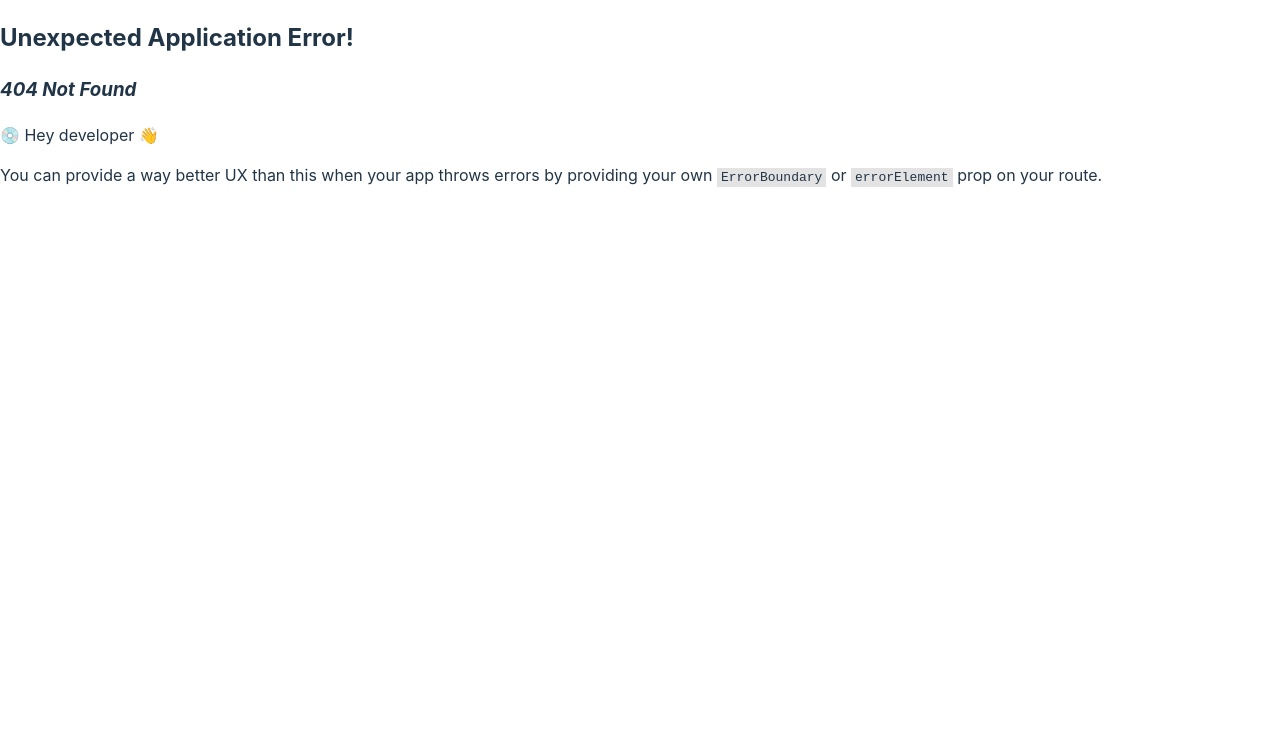
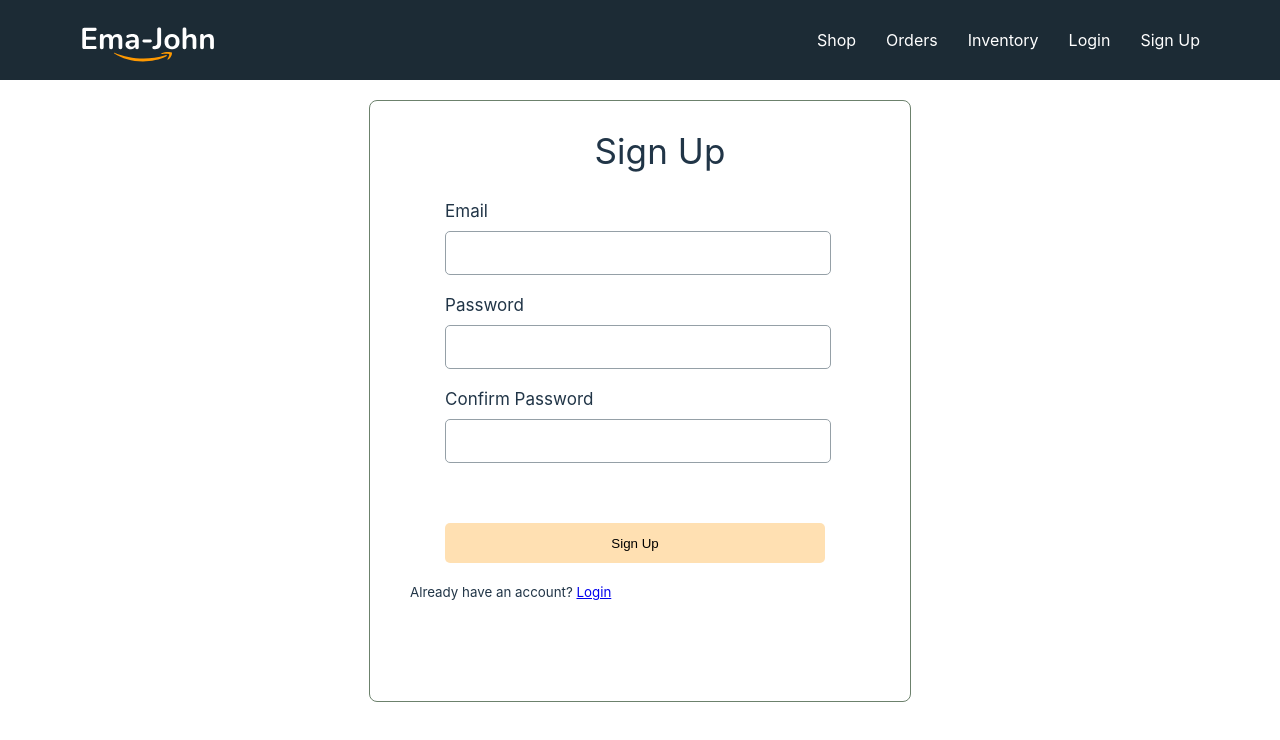
Before and after one commit to aplloshahriar/amazzon-simple, a React (Vite) app: page /signup in a window 1280 px wide. Before the commit this address had no page. Shown: the top 740 px of the page. Built offline with nearby package versions, Linux system fonts and the light colour scheme; no server answers.

Commit message:
login and signup added

```diff
--- a/package.json
+++ b/package.json
@@ -12,6 +12,7 @@
     "@fortawesome/fontawesome-svg-core": "^6.3.0",
     "@fortawesome/free-solid-svg-icons": "^6.3.0",
     "@fortawesome/react-fontawesome": "^0.2.0",
+    "firebase": "^9.21.0",
     "localforage": "^1.10.0",
     "match-sorter": "^6.3.1",
     "react": "^18.2.0",
--- a/src/components/Header/Header.css
+++ b/src/components/Header/Header.css
@@ -17,3 +17,7 @@ nav.header a{
 nav.header a:hover{
     color: orange;
 }
+
+.color{
+    color: white;
+}
--- a/src/components/Header/Header.jsx
+++ b/src/components/Header/Header.jsx
@@ -1,18 +1,30 @@
-import React from 'react';
+import React, { useContext } from 'react';
 import './Header.css';
 import logo from '../../images/Logo.svg';
 import { Link } from 'react-router-dom';
+import { AuthContext } from '../provider/AuthProvider';
 
 const Header = () => {
+    const { user, logOut } = useContext(AuthContext);
+    const handleLogOut = () => {
+        logOut()
+        .then(result=>{})
+        .catch(error=>console.error(error))
+    }
+
     return (
         <nav className='header'>
-           <img src={logo} />
-           <div>
-            <Link to="/">shop</Link>
-            <Link to="/orders">Orders</Link>
-            <Link to="/inventory">inventory</Link>
-            <Link to="/login">login</Link>
-           </div>
+            <img src={logo} />
+            <div>
+                <Link to="/">Shop</Link>
+                <Link to="/orders">Orders</Link>
+                <Link to="/inventory">Inventory</Link>
+                <Link to="/login">Login</Link>
+                <Link to="/signup">Sign Up</Link>
+                {
+                    user && <span>    <small>  welcome {user.email}  </small> <button className='color' onClick={handleLogOut}>Sign Out</button></span>
+                }
+            </div>
 
         </nav>
     );
--- /dev/null
+++ b/src/components/Login/Login.css
@@ -0,0 +1,64 @@
+.form-container {
+    width: 500px;
+    height: 600px;
+    margin: 20px auto;
+    /* background: white; */
+    border: 1px solid rgb(108, 129, 108);
+    border-radius: 8px;
+    padding-left: 40px;
+
+}
+
+.form-title {
+    /* font-family: 'Lato'; */
+    font-style: normal;
+    font-weight: 400;
+    font-size: 35px;
+    line-height: 42px;
+    /* identical to box height */
+
+    letter-spacing: 0.0025em;
+
+    /* color: #2A414F; */
+    text-align: center;
+}
+
+.form-control {
+    margin-bottom: 20px;
+}
+
+.form-control label {
+    display: block;
+    font-style: normal;
+    font-weight: 400;
+    font-size: 17px;
+    line-height: 20px;
+    letter-spacing: 0.0015em;
+    margin-bottom: 10px;
+    margin-left: 35px;
+    /* color: #2A414F; */
+}
+
+.form-control input {
+    width: 380px;
+    height: 40px;
+    margin-left: 35px;
+
+    border: 1px solid #95A0A7;
+    border-radius: 5px;
+    font-size: 1.5em;
+}
+
+.btn-submit {
+    width: 380px;
+    height: 40px;
+    margin-left: 35px;
+    background: rgba(255, 153, 0, 0.3);
+    border-radius: 5px;
+    border: none;
+    margin-top: 40px;
+}
+
+.btn-submit:hover{
+    background: rgba(255, 153, 0, 0.6);
+}
--- a/src/components/Login/Login.jsx
+++ b/src/components/Login/Login.jsx
@@ -1,9 +1,52 @@
-import React from 'react';
+import React, { useContext } from 'react';
+import './Login.css'
+import { Link } from 'react-router-dom';
+import { AuthContext } from '../provider/AuthProvider';
 
 const Login = () => {
+
+    const {signIn}=useContext(AuthContext);
+    const handleLogIn=(event)=>{
+        event.preventDefault();
+
+        const form=event.target;
+        const email=form.email.value;
+        const password=form.password.value;
+
+        console.log(email,password)
+
+        signIn(email,password)
+        .then(result=> {
+            // Signed in
+            const loggedUser = result.user;
+            console.log(loggedUser);
+            form.reset();
+        })
+
+        .catch(error=> {
+            console.log(error);
+            setError(error.message);
+        })
+    }
+
+
+
+
     return (
-        <div>
-            <h3>login</h3>
+        <div className='form-container'>
+            <h2 className='form-title'>Login</h2>
+            <form onSubmit={handleLogIn}>
+                <div className="form-control">
+                    <label htmlFor="email">Email</label>
+                    <input type="email" name="email" id="" required/>
+                </div>
+                <div className="form-control">
+                    <label htmlFor="password">Password</label>
+                    <input type="password" name="password" id="" required/>
+                </div>
+                <input className='btn-submit' type="submit" value="Login" />
+            </form>
+            <p><small>New to amazzon? <Link to='/signup'>Create an account</Link></small></p>
         </div>
     );
 };
--- /dev/null
+++ b/src/components/SignUp/SignUp.css
@@ -0,0 +1,3 @@
+.text-error{
+    color: rgb(232, 91, 91);
+}
--- /dev/null
+++ b/src/components/SignUp/SignUp.jsx
@@ -0,0 +1,70 @@
+import React, { useContext, useState } from 'react';
+import './SignUp.css'
+import { Link } from 'react-router-dom';
+import { AuthContext } from '../provider/AuthProvider';
+
+const SignUp = () => {
+
+    const [error,setError]=useState('');
+    const {createUser}=useContext(AuthContext);
+
+    const handleSignUp=(event)=>{
+        event.preventDefault();
+
+        const form=event.target;
+        const email=form.email.value;
+        const password=form.password.value;
+        const confirm=form.confirm.value;
+        console.log(email,password,confirm)
+
+
+        setError('');
+        if(password!==confirm){
+                setError('Password did not match');
+                return;
+        }
+
+        else if(password.length <6){
+            setError('Password must be 6 characters or longer');
+            return;
+        }
+        createUser(email,password)
+        .then(result=> {
+            // Signed in
+            const loggedUser = result.user;
+            console.log(loggedUser);
+        })
+
+        .catch(error=> {
+            console.log(error);
+            setError(error.message);
+        })
+
+    }
+
+
+    return (
+        <div className='form-container'>
+            <h2 className='form-title'>Sign Up</h2>
+            <form onSubmit={handleSignUp}>
+                <div className="form-control">
+                    <label htmlFor="email">Email</label>
+                    <input type="email" name="email" id="" required/>
+                </div>
+                <div className="form-control">
+                    <label htmlFor="password">Password</label>
+                    <input type="password" name="password" id="" required/>
+                </div>
+                <div className="form-control">
+                    <label htmlFor="confirm">Confirm Password</label>
+                    <input type="password" name="confirm" id="" required/>
+                </div>
+                <input className='btn-submit' type="submit" value="Sign Up" />
+            </form>
+            <p><small>Already have an account? <Link to='/login'>Login</Link></small></p>
+            <p className='text-error'>{error}</p>
+        </div>
+    );
+};
+
+export default SignUp;
--- /dev/null
+++ b/src/components/provider/AuthProvider.jsx
@@ -0,0 +1,59 @@
+import React, { createContext, useEffect, useState } from 'react';
+import {createUserWithEmailAndPassword, getAuth, onAuthStateChanged, signInWithEmailAndPassword, signOut} from "firebase/auth";
+import app from '../../firebase/firebase.config';
+
+export const AuthContext=createContext(null);
+
+
+const auth=getAuth(app)
+const AuthProvider = ({children}) => {
+
+    const [user, setUser]=useState(null);
+    const [loading, setLoading]=useState(true);
+
+
+
+
+
+    const createUser=(email,password)=>{
+        return createUserWithEmailAndPassword(auth,email,password)
+    }
+
+    const signIn=(email,password)=>{
+        return signInWithEmailAndPassword(auth,email,password)
+    }
+
+    const logOut=()=>{
+        return signOut(auth);
+    }
+// observer user auth state
+
+    useEffect(()=>{
+        const unsubscribe=onAuthStateChanged(auth,currentUser=>{
+            setUser(currentUser);
+            setLoading(false);
+        });
+
+
+        // stop observing while unmounting
+        return()=>{
+            return unsubscribe();
+        }
+    },[])
+
+    const authInfo={
+        user,
+        createUser,
+        signIn,
+        logOut,
+        loading
+    }
+
+    return (
+        <AuthContext.Provider value={authInfo}>
+            {children}
+        </AuthContext.Provider>
+    );
+};
+
+export default AuthProvider;
--- /dev/null
+++ b/src/components/routes/PrivateRoute.jsx
@@ -0,0 +1,15 @@
+import React from 'react';
+import { useContext } from 'react';
+import { AuthContext } from '../provider/AuthProvider';
+import { Navigate } from 'react-router-dom';
+
+const PrivateRoute = ({children}) => {
+    const {user}=useContext(AuthContext);
+
+    if(user){
+        return children;
+    }
+    return <Navigate to='/login'></Navigate>
+};
+
+export default PrivateRoute;
--- /dev/null
+++ b/src/firebase/firebase.config.js
@@ -0,0 +1,18 @@
+// Import the functions you need from the SDKs you need
+import { initializeApp } from "firebase/app";
+// TODO: Add SDKs for Firebase products that you want to use
+// https://firebase.google.com/docs/web/setup#available-libraries
+
+// Your web app's Firebase configuration
+const firebaseConfig = {
+  apiKey: "AIzaSyAFTL5eoDBDwVouZkDhfjTTGV3fljGfzLg",
+  authDomain: "amazzon-firebase-auth.firebaseapp.com",
+  projectId: "amazzon-firebase-auth",
+  storageBucket: "amazzon-firebase-auth.appspot.com",
+  messagingSenderId: "137360631386",
+  appId: "1:137360631386:web:9eafd21944c8d38f345a63"
+};
+
+// Initialize Firebase
+const app = initializeApp(firebaseConfig);
+export default app;
```
Also changed, not shown: src/main.jsx (+18 -9 lines), src/steps.js (added, +8 -0 lines), 1 other file (tests, documents, lock files or other folders).
